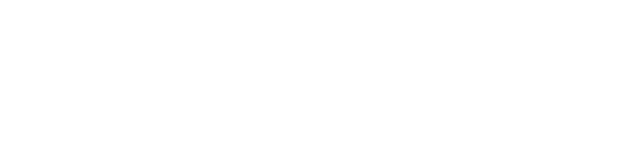
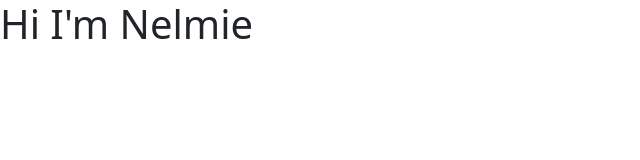
Before and after one commit to drewid25/B13LandingPage-collab, a plain HTML site: page index.html in a window 1280 px wide. Shown: the whole page, without its empty margins (0-640 px from the left). Drawn offline with nearby package versions, Linux system fonts and the light colour scheme.

Commit message:
I added me

```diff
--- a/index.html
+++ b/index.html
@@ -15,6 +15,7 @@
 </head>
 
 <body>
+    <h1>Hi I'm Nelmie</h1>
 
 </body>
 
```
